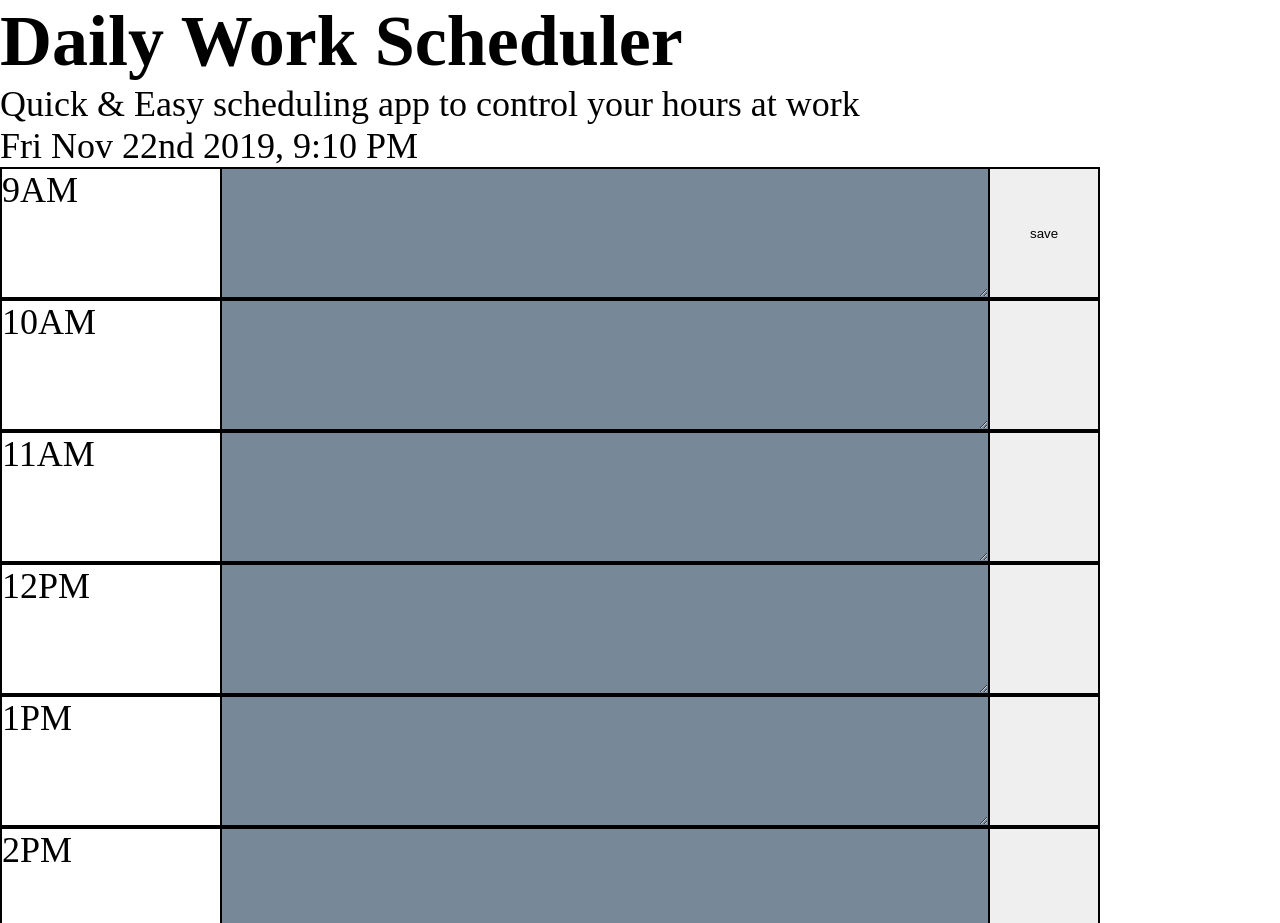
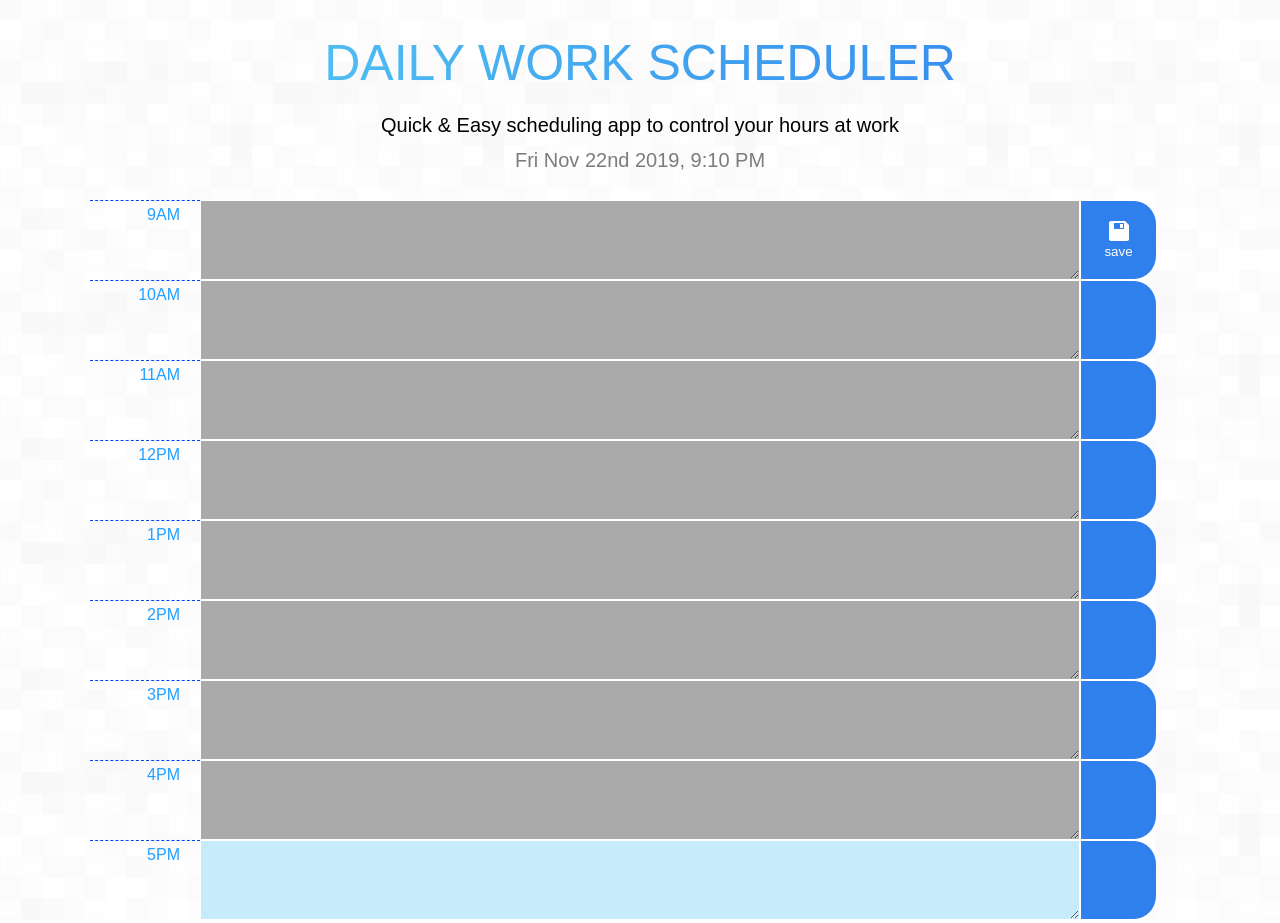
Before and after one commit to bluerainmango/dailyPlanner, a plain HTML site: page index.html in a window 1280 px wide. Shown: the top 923 px of the page. Drawn offline with nearby package versions, Linux system fonts and the light colour scheme.

Commit message:
added style

```diff
--- a/index.html
+++ b/index.html
@@ -10,14 +10,20 @@
 <body>
     <header>
         <h1>Daily Work Scheduler</h1>
-        <p>Quick & Easy scheduling app to control your hours at work</p>
+        <p class="header__sub">Quick & Easy scheduling app to control your hours at work</p>
         <p id="currentTime"></p>
     </header>
     <main>
         <div class="row">
             <div class="hour" data-hour=9>9AM</div>
             <textarea class="content"></textarea>
-            <button class="btn">save</button>
+            <button class="btn">
+                <svg class="icon icon-save-disk">
+                    <use xlink:href="./assets/sprite.svg#icon-save-disk">
+                    </use>
+                </svg>
+                <p>save</p>
+            </button>
         </div>
         <div class="row">
             <div class="hour" data-hour=10 >10AM</div>
@@ -60,7 +66,7 @@
             <button class="btn"></button>
         </div>
     </main>
-
+    <!-- <a href="https://www.freepik.com/free-photos-vectors/business">Business photo created by jcomp - www.freepik.com</a> -->
 <script src="https://ajax.googleapis.com/ajax/libs/jquery/3.4.1/jquery.min.js"></script>
 <script src="https://cdnjs.cloudflare.com/ajax/libs/moment.js/2.24.0/moment.min.js"></script>
 <script src="./script.js"></script>
--- a/style.css
+++ b/style.css
@@ -5,38 +5,111 @@
     padding: 0;
     box-sizing: inherit;
 }
+input:focus,
+textarea:focus,
+button:focus {
+    outline: none;
+}
 html{
     font-size: 62.5%;
 }
 body{
     box-sizing: border-box;
-    font-size: 3.6rem;
+    font-size: 1.6rem;
     max-width: 110rem;
+    margin: 0 auto;
+    font-family: Arial, Helvetica, sans-serif;
+    min-height: 100vh;
+    /* background-image: linear-gradient(to right bottom, #56CCF2,#2F80ED); */
+    background-image: url(./assets/bg.png);
+
+    /* background-size: cover; */
+
+}
+header{
+    text-align: center;
+    height: 20rem;
+    padding: 2rem;
+    line-height: 1.75;
+    /* background-color: white; */
+}
+h1{
+    text-transform: uppercase;
+    font-weight: 300;
+    background-image: linear-gradient(to right, #56CCF2,#2F80ED);
+    background-clip: text;
+    -webkit-background-clip: text;
+    color: transparent;
+    font-size: 5rem;
+}
+.header__sub{
+    font-size: 2rem;
+
+}
+#currentTime{
+    color: rgb(124, 124, 124);
+    position: relative;
+    font-size: 2rem;
+}
+
+main{
+    /* background-color: #fff; */
 }
 .row{
     display:flex;
-    border: 1px black solid;
-    min-height: 10rem;
+    /* border: 1px black solid; */
+    min-height: 8rem;
 }
 .row > * {
-    border: 1px black solid;
+    /* border: 1px black solid; */
+
 }
 .hour {
-    min-width: 20%;
+    min-width: 10%;
+    text-align: right;
+    padding-right: 2rem;
+    padding-top: .5rem;
+    border-top:  rgb(0, 68, 255) 1px dashed;
+    color: #229fff;
+    font-size: 1.6rem;
 }
 .content {
-    min-width: 70%;
+    min-width: 80%;
+    padding: .5rem;
+    background-color: #c6ebfa;
+    border: #fff .5px solid;
 }
 .btn {
-    min-width: 10%;
+    min-width: 7%;
+    border: #fff .5px solid;
+    /* background-image: linear-gradient(to right bottom, #56CCF2,#2F80ED); */
+    background-color: #2F80ED;
+    cursor: pointer;
+    border-top-right-radius: 30%;
+    border-bottom-right-radius: 30%;
+    /* backface-visibility: hidden; */
+    overflow: hidden;
+    /* color: #3498db; */
+    color: #fff;
 }
 .past {
-    background-color: lightslategray;
+    background-color: rgb(170, 170, 170);
 }
 .current {
-    background-color: orange;
+    background-color: #2F80ED;
+    color: #fff;
+
 }
 textarea{
-    min-height: 10rem;
-    font-size: 5.6rem;
+    min-height: 8rem;
+    font-size: 1.6rem;
+    outline-width: ;
 }
+.icon {
+    display: inline-block;
+    width: 2rem;
+    height: 2rem;
+    stroke-width: 0;
+    stroke: currentColor;
+    fill: currentColor;
+  }
```
Also changed, not shown: assets/bg.png (added), assets/bg2.png (added), assets/save-disk.svg (added), assets/sprite.svg (added), 1 other file.
